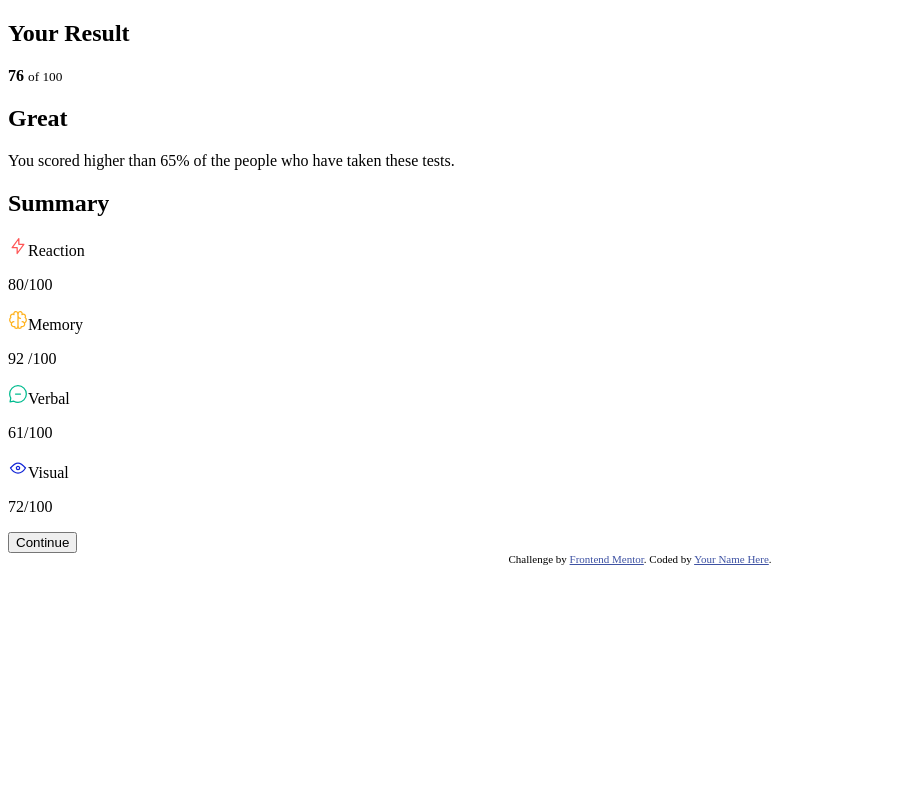
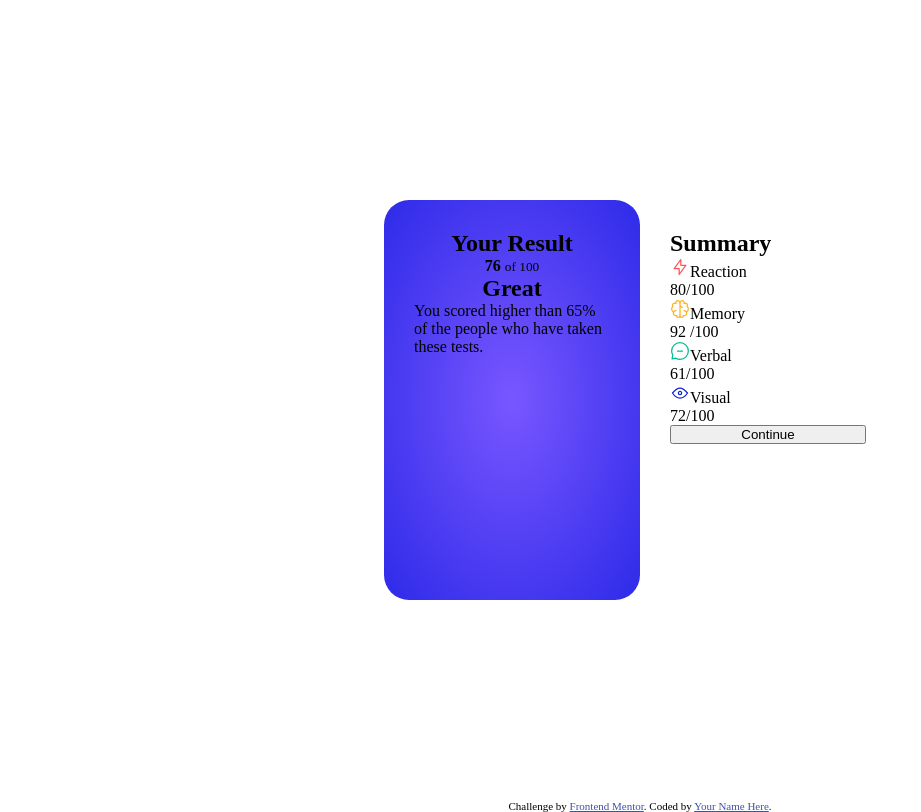
Before and after one commit to nandala-allan/results-summary-component, a plain HTML site: page index.html in a window 1280 px wide. Shown: the whole page, without its empty margins (0-921 px from the left). Drawn offline with Linux system fonts and the light colour scheme.

Commit message:
edit html

```diff
--- a/css/styles.css
+++ b/css/styles.css
@@ -0,0 +1,47 @@
+* {
+  margin: 0;
+  padding: 0;
+  box-sizing: border-box;
+  /* border: 1px solid red; */
+}
+
+section {
+  display: flex;
+  justify-content: center;
+  align-items: center;
+  min-height: 100vh;
+}
+
+.component {
+  display: flex;
+  flex-direction: row;
+  width: 40%;
+  min-height: 50vh;
+  background-color: hsl(0, 0%, 100%) s;
+}
+
+.results {
+  display: flex;
+  flex-direction: column;
+  align-items: center;
+  width: 50%;
+  border-radius: 25px;
+  padding: 30px;
+  z-index: 10;
+  background-image: radial-gradient(hsl(252, 100%, 67%), hsl(241, 81%, 54%));
+}
+
+.summary {
+  display: flex;
+  flex-direction: column;
+  width: 50%;
+  padding: 30px;
+}
+.attribution {
+  font-size: 11px;
+  text-align: center;
+}
+
+.attribution a {
+  color: hsl(228, 45%, 44%);
+}
--- a/index.html
+++ b/index.html
@@ -9,18 +9,8 @@
   <link rel="icon" type="image/png" sizes="32x32" href="./assets/images/favicon-32x32.png">
 
   <title>Frontend Mentor | Results summary component</title>
+  <link rel="stylesheet" href="./css/styles.css">
 
-  <!-- Feel free to remove these styles or customise in your own stylesheet 👍 -->
-  <style>
-    .attribution {
-      font-size: 11px;
-      text-align: center;
-    }
-
-    .attribution a {
-      color: hsl(228, 45%, 44%);
-    }
-  </style>
 </head>
 
 <body>
@@ -62,16 +52,13 @@
       </div>
     </section>
   </main>
-
-
-
-
-
-
-  <div class="attribution">
-    Challenge by <a href="https://www.frontendmentor.io?ref=challenge" target="_blank">Frontend Mentor</a>.
-    Coded by <a href="#">Your Name Here</a>.
-  </div>
+  <!-- footer -->
+  <footer>
+    <div class="attribution">
+      Challenge by <a href="https://www.frontendmentor.io?ref=challenge" target="_blank">Frontend Mentor</a>.
+      Coded by <a href="#">Your Name Here</a>.
+    </div>
+  </footer>
 </body>
 
 </html>
```
